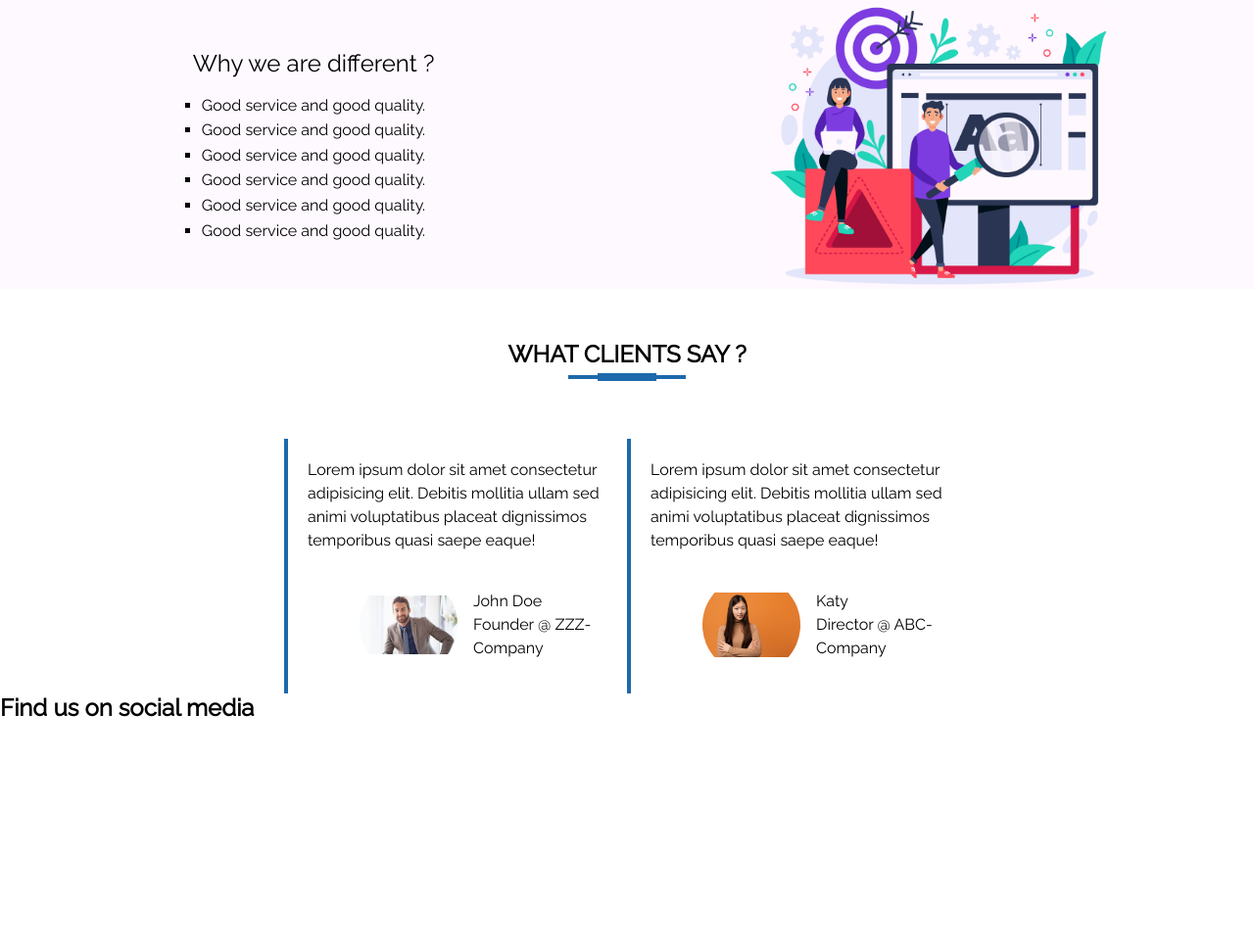
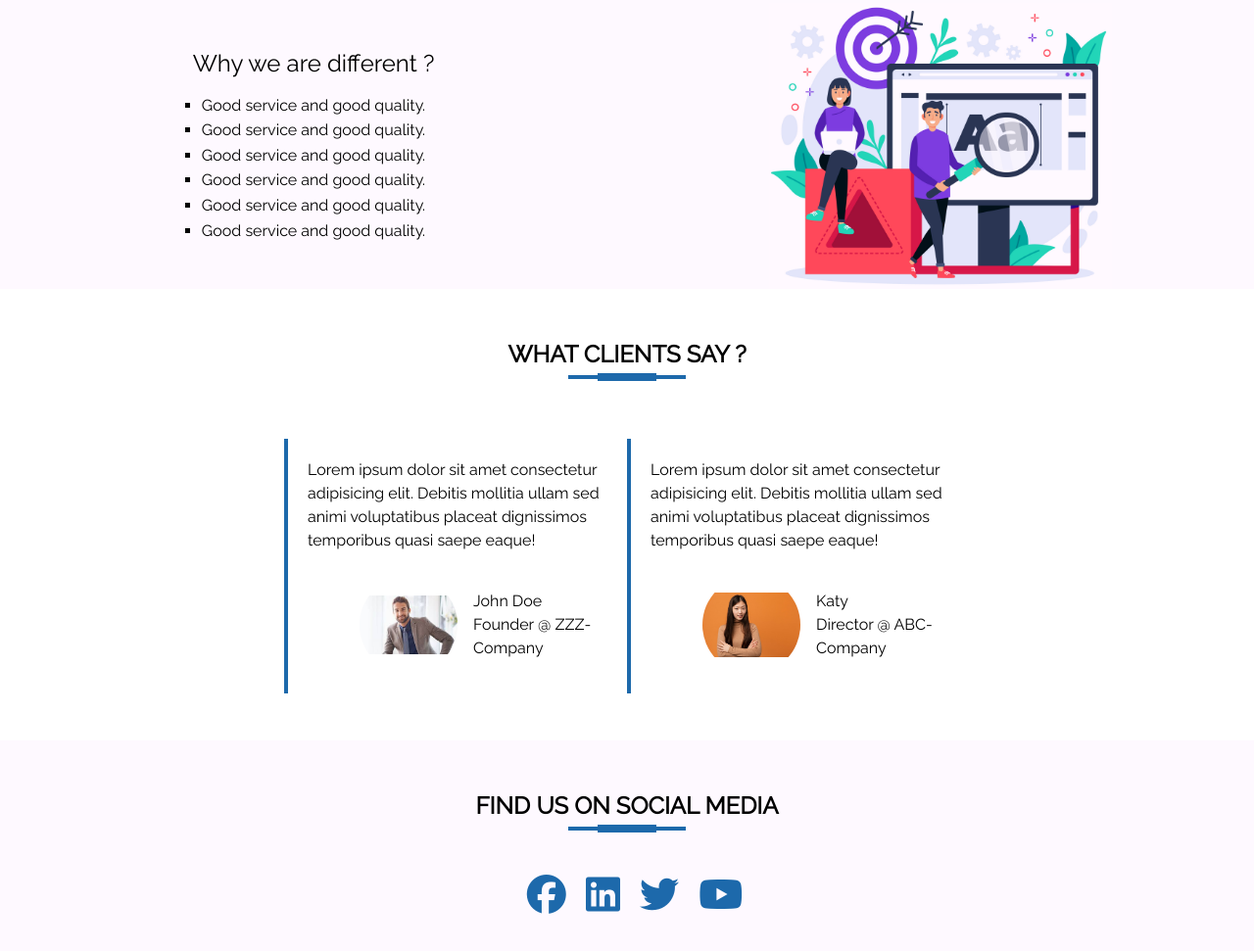
Before and after one commit to ChanMyaeOo/digital-agency-website, a plain HTML site: page src/index.html in a window 1280 px wide. Shown: the part 1389-2360 px from the top of the page at 98% size. Before the commit the page ends 2126 px from the top, so only its background shows below. Drawn offline with nearby package versions, Linux system fonts and the light colour scheme.

Commit message:
finished social media section

```diff
--- a/src/index.html
+++ b/src/index.html
@@ -142,8 +142,14 @@
     </section>
 
     <!-- Social media section -->
-    <section class="media-section">
+    <section class="media-section service-section">
         <h1>Find us on social media</h1>
+        <div class="media-wrap">
+            <a href="#"><i class="fab fa-facebook"></i></a>
+            <a href="#"><i class="fab fa-linkedin"></i></a>
+            <a href="#"><i class="fab fa-twitter"></i></a>
+            <a href="#"><i class="fab fa-youtube"></i></a>
+        </div>
     </section>
 
 
--- a/src/style.css
+++ b/src/style.css
@@ -283,6 +283,27 @@ body{
     object-fit: scale-down;
 }
 
+/* Media section */
+
+.media-section{
+    background: #FEF9FF;
+    padding-bottom: 3rem;
+}
+.media-section h1{
+    text-align: center;
+    margin: 3rem 0 3rem 0;
+    padding-top: 3rem;
+    text-transform: uppercase;
+}
+.media-wrap{
+    text-align: center;
+}
+.fa-facebook, .fa-linkedin, .fa-twitter, .fa-youtube{
+    font-size: 2.5rem;
+    color: var(--primary-brand-color);
+    margin-left: 1rem;
+}
+
 
 @media(max-width: 700px){
 
```
